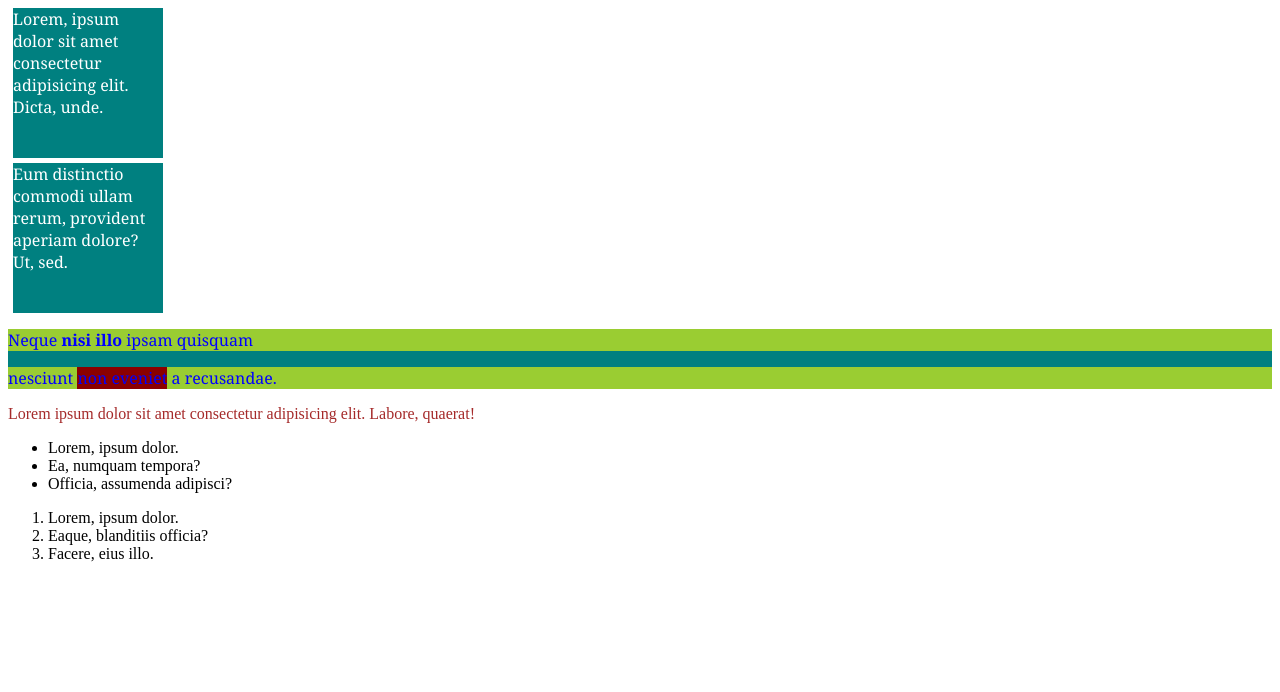
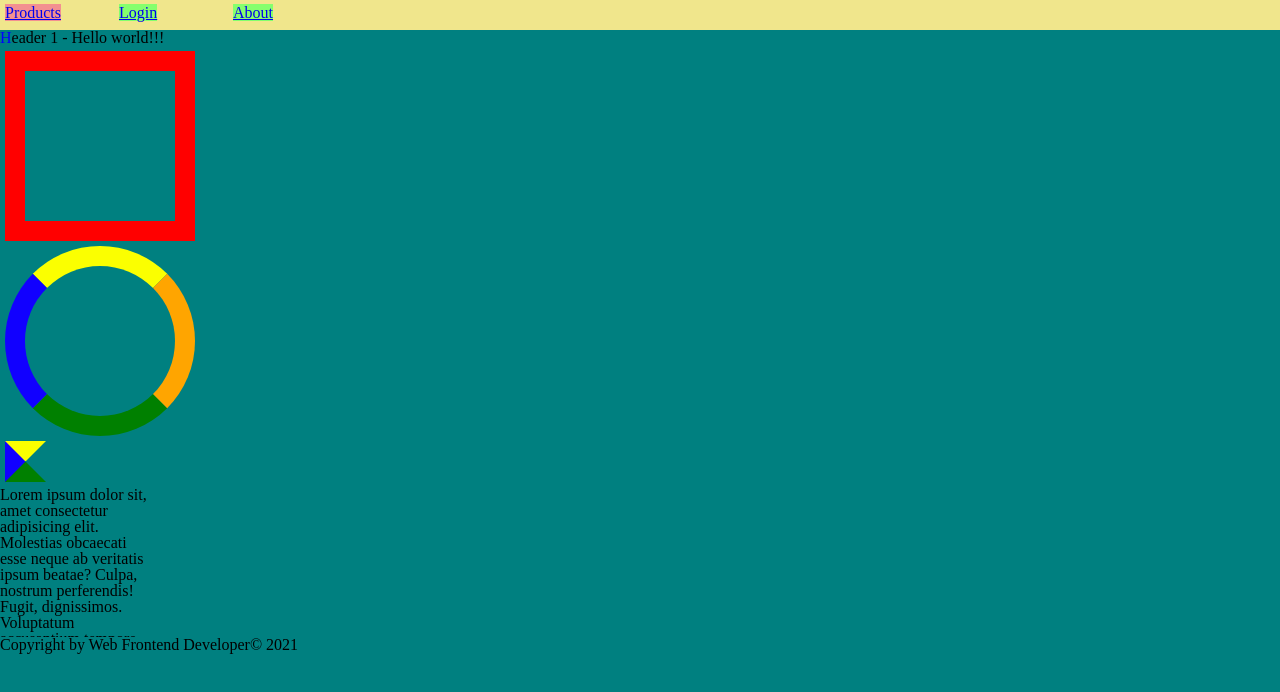
Before and after one commit to Kerekesh/sk-training, a plain HTML site: page index.html in a window 1280 px wide. Drawn offline with Linux system fonts and the light colour scheme.

Commit message:
Added training4

```diff
--- /dev/null
+++ b/css/reset.css
@@ -0,0 +1,49 @@
+
+/* http://meyerweb.com/eric/tools/css/reset/
+   v2.0 | 20110126
+   License: none (public domain)
+*/
+
+html, body, div, span, applet, object, iframe,
+h1, h2, h3, h4, h5, h6, p, blockquote, pre,
+a, abbr, acronym, address, big, cite, code,
+del, dfn, em, img, ins, kbd, q, s, samp,
+small, strike, strong, sub, sup, tt, var,
+b, u, i, center,
+dl, dt, dd, ol, ul, li,
+fieldset, form, label, legend,
+table, caption, tbody, tfoot, thead, tr, th, td,
+article, aside, canvas, details, embed,
+figure, figcaption, footer, header, hgroup,
+menu, nav, output, ruby, section, summary,
+time, mark, audio, video {
+	margin: 0;
+	padding: 0;
+	border: 0;
+	font-size: 100%;
+	font: inherit;
+	vertical-align: baseline;
+}
+/* HTML5 display-role reset for older browsers */
+article, aside, details, figcaption, figure,
+footer, header, hgroup, menu, nav, section {
+	display: block;
+}
+body {
+	line-height: 1;
+}
+ol, ul {
+	list-style: none;
+}
+blockquote, q {
+	quotes: none;
+}
+blockquote:before, blockquote:after,
+q:before, q:after {
+	content: '';
+	content: none;
+}
+table {
+	border-collapse: collapse;
+	border-spacing: 0;
+}
--- a/css/style.css
+++ b/css/style.css
@@ -1,28 +1,54 @@
-/* *{
-    margin: 0px;
-    padding: 0px;
-} */
-div{
+#box{
+    width: 150px;
+    height: 150px;
+    overflow-y: scroll;
+}
+body{
     background-color: teal;
-    color: white;
-    font-family: Georgia, 'Times New Roman', Times, serif;
-    font-size: 16px;
 }
-div:hover{
-    background-color: red;
-}
-.box{
+#first, #second, #third{
+   border-width: 20px;
+   border-style: solid;
+   border-color: red;
    width: 150px;
    height: 150px;
    margin: 5px;
 }
-#item, p{
-    color: brown;
+#second{
+    border-color: rgb(251, 255, 0) orange green rgb(17, 0, 255);
+    border-radius: 50%;
 }
-div p{
-    background-color: yellowgreen;
+#third{
+    border-color: rgb(251, 255, 0) transparent green rgb(17, 0, 255);
+    width: 1px;
+    height: 1px;
+}
+a[href] {
+    background-color: rgb(133, 255, 109);
+}
+a[target=_blank] {
+    background-color: rgb(243, 144, 144);
+}
+a[href$=".pdf"] {
+    background-color: rgb(243, 144, 144);
+}
+a:hover {
+    background-color: crimson;
+}
+h1::after{
+    content: " - Hello world!!!";
+}
+h1::first-letter{
     color: blue;
 }
-span{
-    background-color: darkred;
+nav ul{
+    list-style: none;
+    background-color: khaki;
 }
+ul li{
+    display: inline-block;
+    border: 1 px solid grey;
+    width: 100px;
+    height: 20px;
+    margin: 5px;
+}
--- a/index.html
+++ b/index.html
@@ -5,27 +5,45 @@
     <meta charset="UTF-8">
     <meta name="viewport" content="width=\, initial-scale=1.0">
     <title>Document</title>
+    <link rel="stylesheet" href="css/reset.css">
     <link rel="stylesheet" href="css/style.css">
 </head>
 
 <body>
-    <div class="box">Lorem, ipsum dolor sit amet consectetur adipisicing elit. Dicta, unde.</div>
-    <div class="box">Eum distinctio commodi ullam rerum, provident aperiam dolore? Ut, sed.</div>
-    <div id="item">
-        <p>Neque <strong>nisi illo</strong>  ipsam quisquam</p>
-        <p>nesciunt <span>non eveniet</span> a recusandae.</p>
-    </div>
-    <p>Lorem ipsum dolor sit amet consectetur adipisicing elit. Labore, quaerat!</p>
-    <ul>
-        <li>Lorem, ipsum dolor.</li>
-        <li>Ea, numquam tempora?</li>
-        <li>Officia, assumenda adipisci?</li>
-    </ul>
-    <ol>
-        <li>Lorem, ipsum dolor.</li>
-        <li>Eaque, blanditiis officia?</li>
-        <li>Facere, eius illo.</li>
-    </ol>
+    <header>
+        <nav>
+            <ul>
+                <li><a href="http://yoursite.com/exapmle.pdf" target="_blank">Products</a></li>
+                <li><a href="http://google.com">Login</a></li>
+                <li><a href="http://google.com">About</a></li>
+            </ul>
+        </nav>
+    </header>
+    <main>
+        <article>
+            <section>
+                <header>
+                    <h1>Header 1</h1>
+                </header>
+                <div id="first"></div>
+                <div id="second"></div>
+                <div id="third"></div>
+                <div id="box">Lorem ipsum dolor sit, amet consectetur adipisicing elit. Molestias obcaecati esse neque
+                    ab veritatis ipsum beatae? Culpa, nostrum perferendis! Fugit, dignissimos. Voluptatum accusantium
+                    tempore alias exercitationem cumque, ipsa error doloribus nulla iusto esse praesentium. Consectetur
+                    maiores necessitatibus consequuntur sint laboriosam quidem voluptas architecto quisquam sequi. Eaque
+                    earum maiores porro quam blanditiis quis architecto rem nobis, quidem tempora. Sit, tenetur.
+                    Deserunt vel itaque, dicta ipsum eos hic ad dolores labore reiciendis nostrum voluptatem illum
+                    quidem reprehenderit officiis excepturi. Ducimus esse tempora sunt illo reiciendis? Ipsa quo porro
+                    dolorem praesentium accusamus, aspernatur reprehenderit nesciunt repellendus. Accusamus enim autem
+                    modi rerum maxime perferendis?</div>
+            </section>
+        </article>
+    </main>
+
+    <footer>
+        <p>Copyright by Web Frontend Developer&copy; 2021</p>
+    </footer>
 </body>
 
 </html>
```
Lines whose indentation alone changed are shown as unchanged.
